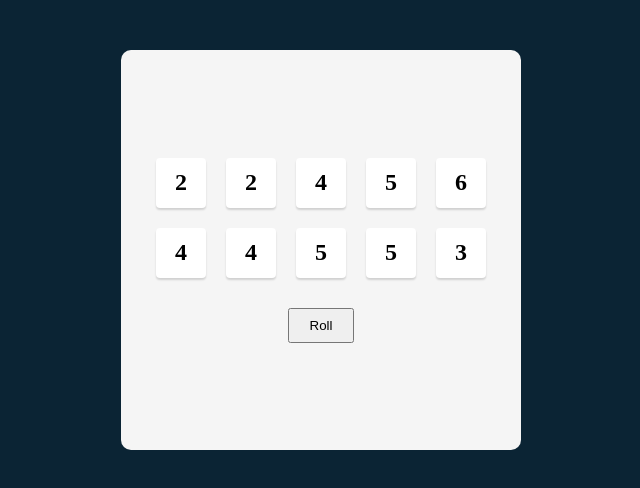
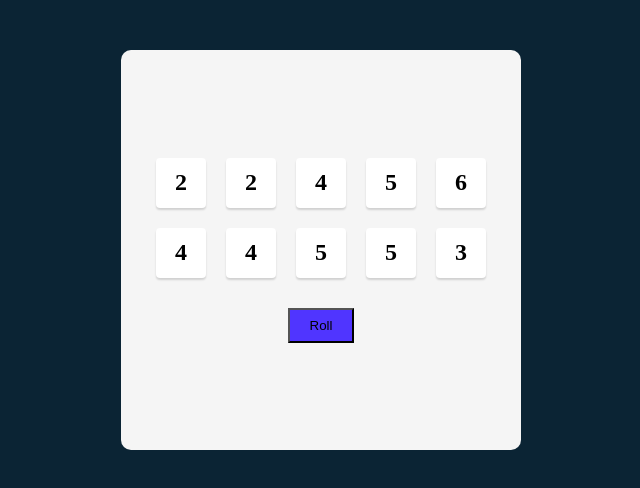
Before and after one commit to PJMantoss/tenzies_game, a React (Create React App) app: page / in a window 1280 px wide. Shown: the top 488 px of the page, without its empty margins (319-959 px from the left). Built offline with nearby package versions, Linux system fonts and the light colour scheme.

Commit message:
update App styling

```diff
--- a/src/App.css
+++ b/src/App.css
@@ -13,6 +13,7 @@ main {
 main > button {
   margin-top: 30px;
   padding: 8px 20px;
+  background: #5035ff;
 }
 
 .dieContainer{
```
